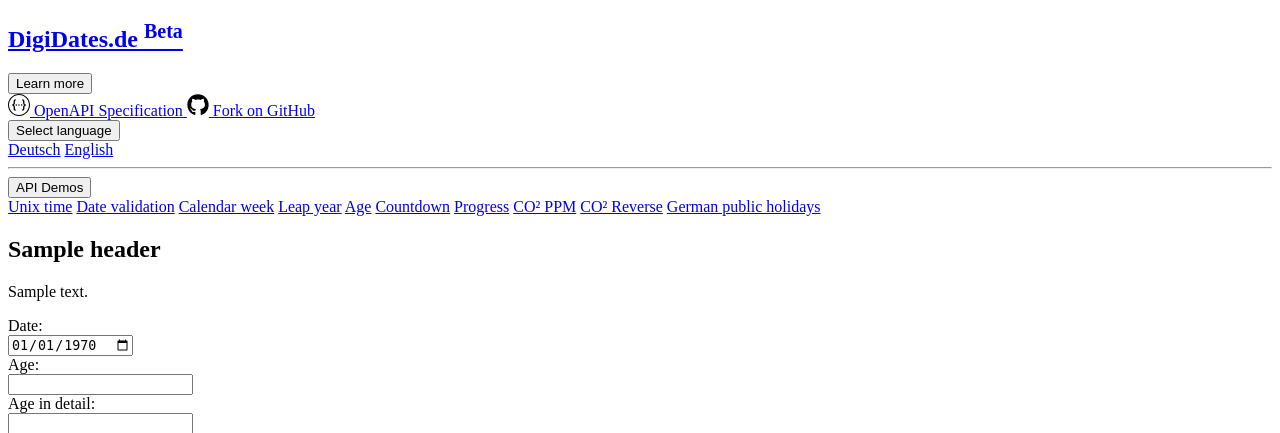
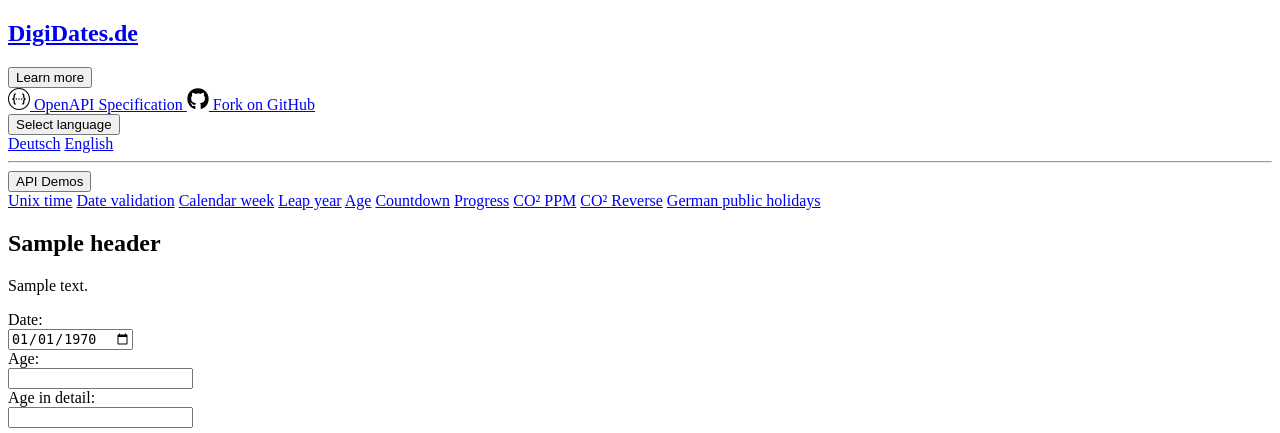
Before and after one commit to bandemer/digidatesAPI, a Symfony app: template templates/sites/age.html.twig in a window 1280 px wide. Shown: the top 433 px of the page. Run offline with Twig, Linux system fonts and the light colour scheme; the template is opened without the code that fills it: most values are stand-ins (such as "Sample title", 1, 10 or a date in 2020); some libraries are stand-ins or nearby versions.

Commit message:
Remove BETA label

```diff
--- a/templates/header.html.twig
+++ b/templates/header.html.twig
@@ -1,7 +1,7 @@
 <div class="columns">
     <div class="column py-0">
         <h1 class="is-size-1">
-            <a href="{{ url('index') }}" class="has-text-dark">DigiDates.de <sup class="tag is-light">Beta</sup></a>
+            <a href="{{ url('index') }}" class="has-text-dark">DigiDates.de</a>
         </h1>
     </div>
     <div class="column">
@@ -38,6 +38,5 @@
             </div>
         </div>
     </div>
-
 </div>
 <hr>
```
